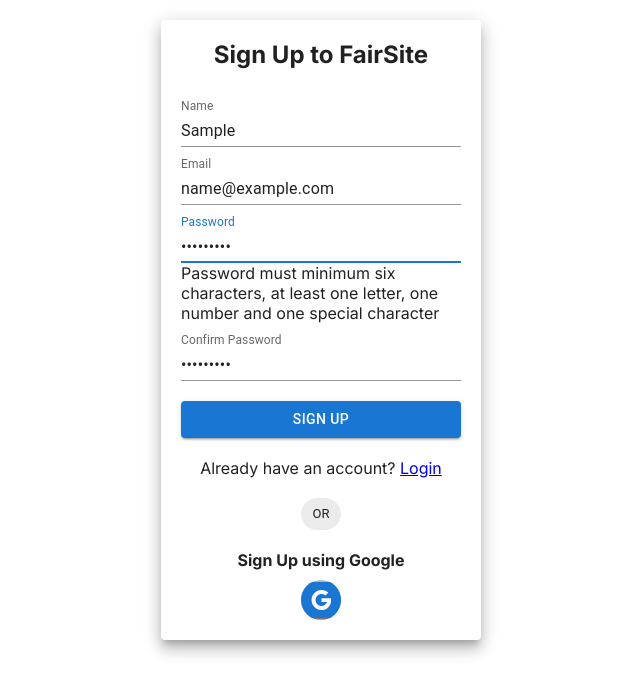
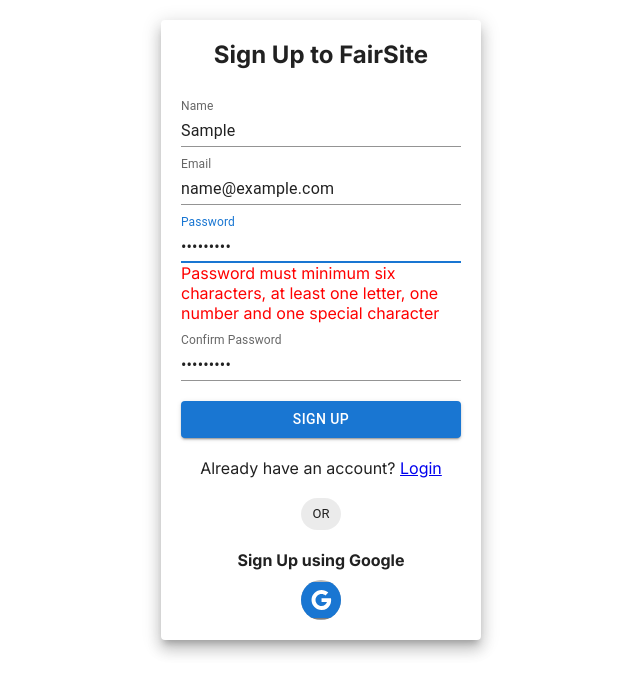
Before and after one commit to xingshuodong/test2, a Next.js app in the folder fair-share-website/: page /signup in a window 1280 px wide. Both pictures are taken after typing "Sample", "name@example.com", "Sample123", "Sample123" into the empty fields and a click on the button "SIGN UP". Shown: the top 694 px of the page, without its empty margins (319-959 px from the left). Built offline with nearby package versions, Linux system fonts and the light colour scheme; no server answers.

Commit message:
added necessary comments

```diff
--- a/fair-share-website/src/app/login/page.tsx
+++ b/fair-share-website/src/app/login/page.tsx
@@ -5,8 +5,6 @@
 import { CenteredGrid, GoogleBox, PaperStyle } from "@/styles/AuthStyles";
 import { Avatar, Chip, Divider, Grid } from "@mui/material";
 import { useSearchParams } from "next/navigation";
-
-
 
 const LoginPage = () => {
 
--- a/fair-share-website/src/app/signup/EmailSignup.tsx
+++ b/fair-share-website/src/app/signup/EmailSignup.tsx
@@ -63,10 +63,11 @@
                     autoComplete="name"
                     {...register("name", { required: true })}
                 />
+                {/* name error */}
                 {errors.name && (
-                    <span>
+                    <Box sx={{color: 'red'}}>
                         Please enter your name.
-                    </span>
+                    </Box>
                 )}
             </Box>
             {/* email field */}
@@ -87,10 +88,11 @@
                         },
                     })}
                 />
+                {/* email error */}
                 {errors.email && (
-                    <span>
-                        {errors.email.message}
-                    </span>
+                    <Box sx={{color: 'red'}}>
+                        {errors.email.message || "Email is required"}
+                    </Box>
                 )}
             </Box>
             {/* password field */}
@@ -115,10 +117,11 @@
                         }
                     })}
                 />
+                {/* password error */}
                 {errors.password && (
-                    <span>
-                        {errors.password.message}
-                    </span>
+                    <Box sx={{color: 'red'}}>
+                        {errors.password.message || "Password is required"}
+                    </Box>
                 )}
             </Box>
             {/* confirm password field */}
@@ -138,10 +141,11 @@
                             value === getValues("password") || "The passwords do not match.",
                     })}
                 />
+                {/* confirm password error */}
                 {errors.confirmPassword && (
-                    <span>
+                    <Box sx={{color: 'red'}}>
                         {errors.confirmPassword.message || "Please confirm your password."}
-                    </span>
+                    </Box>
                 )}
             </Box>
             {/* signup button */}
@@ -150,6 +154,7 @@
                     Sign Up
                 </Button>
             </Box>
+            {/* navigating to login */}
             <Box sx={{ marginTop: '20px', textAlign: 'center' }}>
                 Already have an account? {" "}
                 <Link href="/login">
```
Also changed, not shown: fair-share-website/src/app/login/EmailLogin.tsx (+16 -5 lines).
